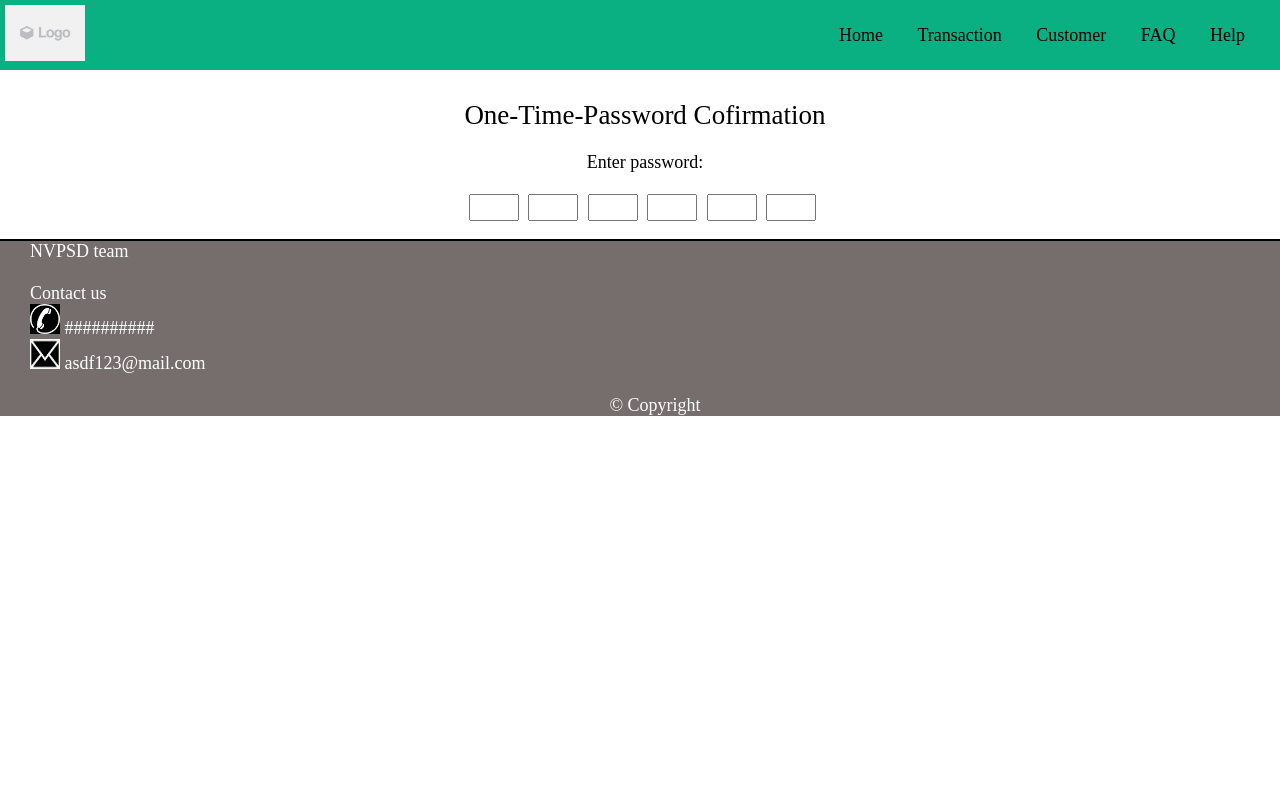
After one commit to priyanka2011-sudo/hack_payment, a PHP site: page /OTPConfirmation.html in a window 1280 px wide. The commit adds this page. Run offline with PHP 8.4, Linux system fonts and the light colour scheme.

```diff
--- a/CSS/CustomerList2.css
+++ b/CSS/CustomerList2.css
@@ -3,7 +3,6 @@ body {
 }
 * {
     font-size: large;
-    width: 100%;
 }
 /* CSS for top_bar */
 #top_bar {
--- /dev/null
+++ b/CSS/OTPConfirmation.css
@@ -0,0 +1,17 @@
+#main_container {
+    text-align: center;
+}
+header {
+    font-size: 150%;
+    font-weight: 100;
+}
+.OTP {
+    width: 50px;
+    text-align: center;
+    margin-right: 5px;
+}
+input::-webkit-outer-spin-button,
+input::-webkit-inner-spin-button {
+  -webkit-appearance: none;
+  margin: 0;
+}
--- /dev/null
+++ b/OTPConfirmation.html
@@ -0,0 +1,53 @@
+<title>
+    App
+</title>
+<head>
+    <link rel="stylesheet" type="text/css" href="CSS/CustomerList2.css">
+    <link rel="stylesheet" type="text/css" href="CSS/OTPConfirmation.css">
+    <script src="JS/OTPConfirmation.js"></script>
+</head>
+<body>
+    <div id="top_bar">
+        <img src="Media/logo-placeholder.jpg" id="logo">
+        <img src="Media/menu_toggle3.png" id="menu_toggle" onclick="toggleMenu();">
+        <nav id="nav_bar">
+            <ul>
+                <li><a href="#home">Home</a></li>
+                <li><a href="Transaction.html">Transaction</a></li>
+                <li><a href="CustomerList2.html">Customer</a></li>
+                <li><a href="#FAQ">FAQ</a></li>
+                <li><a href="#help">Help</a></li>
+            </ul>
+        </nav>
+
+    </div>
+    <section id="main_container">
+        <header>One-Time-Password Cofirmation</header> <br>
+        <label>Enter password: </label> <br> <br>
+        <form>
+            <input id="codeBox1" type="number" maxlength="1" class="OTP">
+            <input id="codeBox2" type="number" maxlength="1" class="OTP">
+            <input id="codeBox3" type="number" maxlength="1" class="OTP">
+            <input id="codeBox4" type="number" maxlength="1" class="OTP">
+            <input id="codeBox3" type="number" maxlength="1" class="OTP">
+            <input id="codeBox4" type="number" maxlength="1" class="OTP">
+        </form>
+    </section>
+</body>
+<footer>
+    <section id="footer_container">
+        <div id="footer_logo">
+            NVPSD team
+        </div>
+        <br>
+        <div id="footer_contact">
+            Contact us <br>
+            <img src="Media/phone3.png" class="footer_icon"> ########## <br>
+            <img src="Media/email.png" class="footer_icon"> asdf123@mail.com
+        </div>
+        <br>
+        <div id="copyright">
+            © Copyright
+        </div>
+    </section>
+</footer>
```
Also changed, not shown: JS/OTPConfirmation.js (added).
